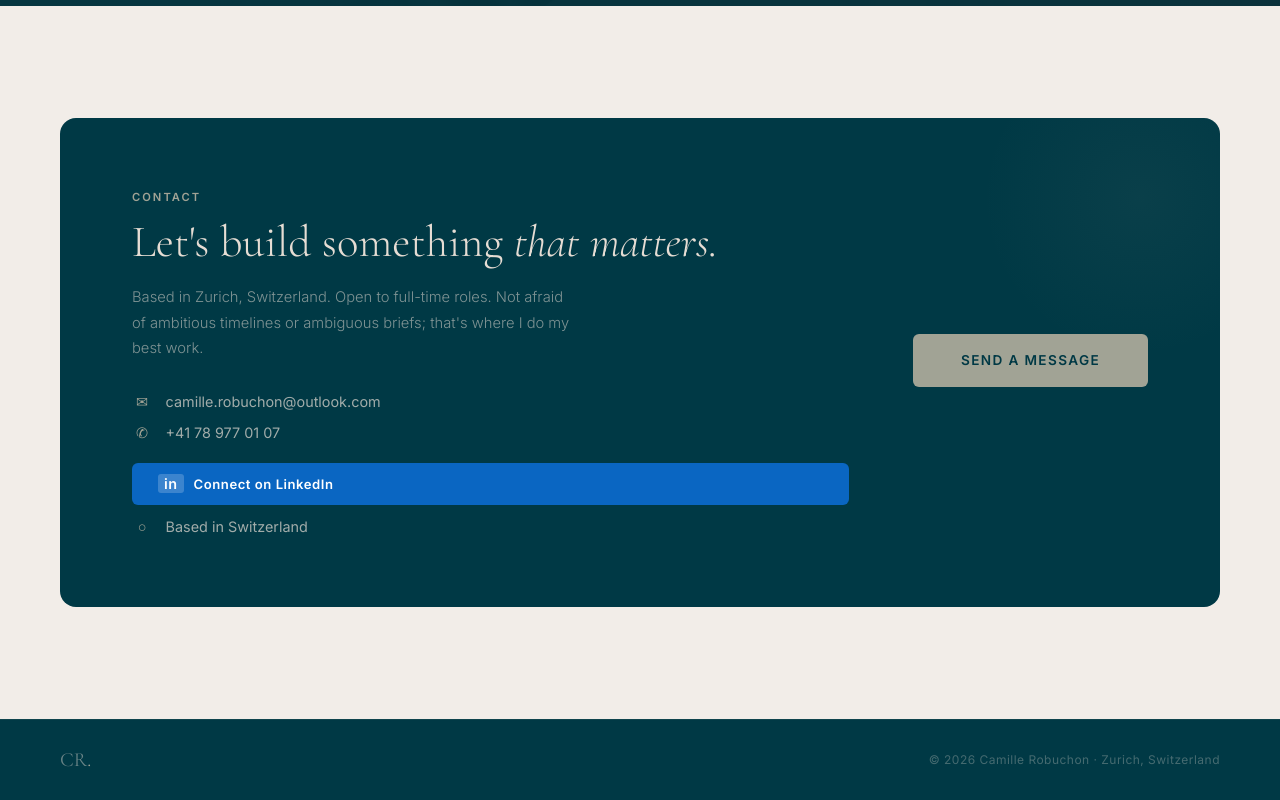
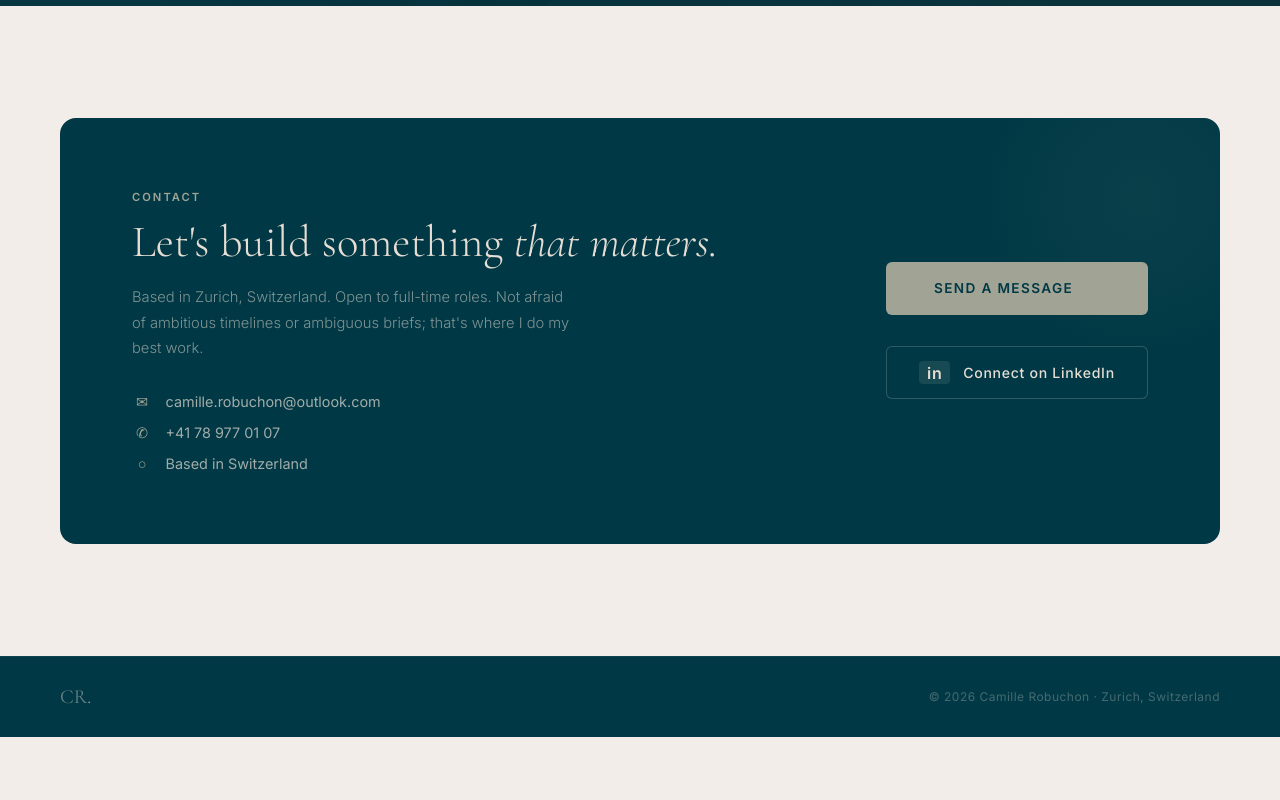
Before and after one commit to ElodieChervin/camille_website, a plain HTML site: page index.html in a window 1280 px wide. Shown: the part 6437-7237 px from the top of the page. After the commit the page ends 7174 px from the top, so only its background shows below. Drawn offline with nearby package versions, Linux system fonts and the light colour scheme.

Commit message:
refine contact: stack LinkedIn below message button, update colors to match theme

```diff
--- a/index.html
+++ b/index.html
@@ -636,9 +636,6 @@
                         <a href="tel:+41789770107" class="contact-link">
                             <span class="contact-icon">✆</span>+41 78 977 01 07
                         </a>
-                        <a href="https://www.linkedin.com/in/camille-robuchon" target="_blank" rel="noopener" class="btn-linkedin magnetic">
-                            <span class="linkedin-icon">in</span>Connect on LinkedIn
-                        </a>
                         <div class="contact-permit">
                             <span class="contact-icon">○</span>Based in Switzerland
                         </div>
@@ -646,6 +643,9 @@
                 </div>
                 <div class="contact-cta">
                     <a href="mailto:camille.robuchon@outlook.com?subject=Let's Connect" class="btn-primary btn-large magnetic">Send a Message</a>
+                    <a href="https://www.linkedin.com/in/camille-robuchon" target="_blank" rel="noopener" class="btn-linkedin btn-large magnetic">
+                        <span class="linkedin-icon">in</span>Connect on LinkedIn
+                    </a>
                 </div>
             </div>
         </div>
--- a/style.css
+++ b/style.css
@@ -1229,30 +1229,47 @@ a.asp-card:hover .asp-card-link {
     transition: color 0.2s;
 }
 .contact-link:hover { color: var(--grey-green); }
+.contact-cta {
+    display: flex;
+    flex-direction: column;
+    gap: 1rem;
+    min-width: 240px;
+}
 .contact-icon { color: var(--grey-green); width: 20px; text-align: center; flex-shrink: 0; }
 .btn-linkedin {
-    display: inline-flex;
+    display: flex;
     align-items: center;
-    gap: 0.6rem;
-    margin-top: 0.5rem;
-    padding: 0.7rem 1.6rem;
-    background: #0a66c2;
-    color: #fff;
-    font-size: 0.82rem;
-    font-weight: 600;
-    letter-spacing: 0.04em;
+    justify-content: center;
+    gap: 0.8rem;
+    margin-top: 1rem;
+    padding: 0.9rem 2rem;
+    background: var(--dark);
+    color: var(--beige);
+    font-size: 0.88rem;
+    font-weight: 500;
+    letter-spacing: 0.05em;
+    border: 1px solid rgba(230, 221, 212, 0.2);
     border-radius: var(--radius);
-    transition: background 0.25s, transform 0.15s;
+    transition: all 0.3s var(--ease);
     cursor: none;
-}
-.btn-linkedin:hover { background: #004182; transform: translateY(-1px); }
+    width: 100%;
+}
+.btn-linkedin:hover {
+    background: var(--grey-green);
+    color: var(--dark);
+    border-color: var(--grey-green);
+    transform: translateY(-2px);
+}
 .linkedin-icon {
     font-weight: 700;
-    font-size: 0.9rem;
-    background: rgba(255,255,255,0.2);
-    padding: 0.15rem 0.4rem;
-    border-radius: 3px;
+    font-size: 1rem;
+    background: rgba(230, 221, 212, 0.1);
+    padding: 0.2rem 0.5rem;
+    border-radius: 4px;
     line-height: 1;
+}
+.btn-linkedin:hover .linkedin-icon {
+    background: rgba(0, 57, 69, 0.1);
 }
 .contact-cta .btn-primary { background: var(--grey-green); color: var(--dark); flex-shrink: 0; }
 .contact-cta .btn-primary:hover { background: var(--beige); }
```
